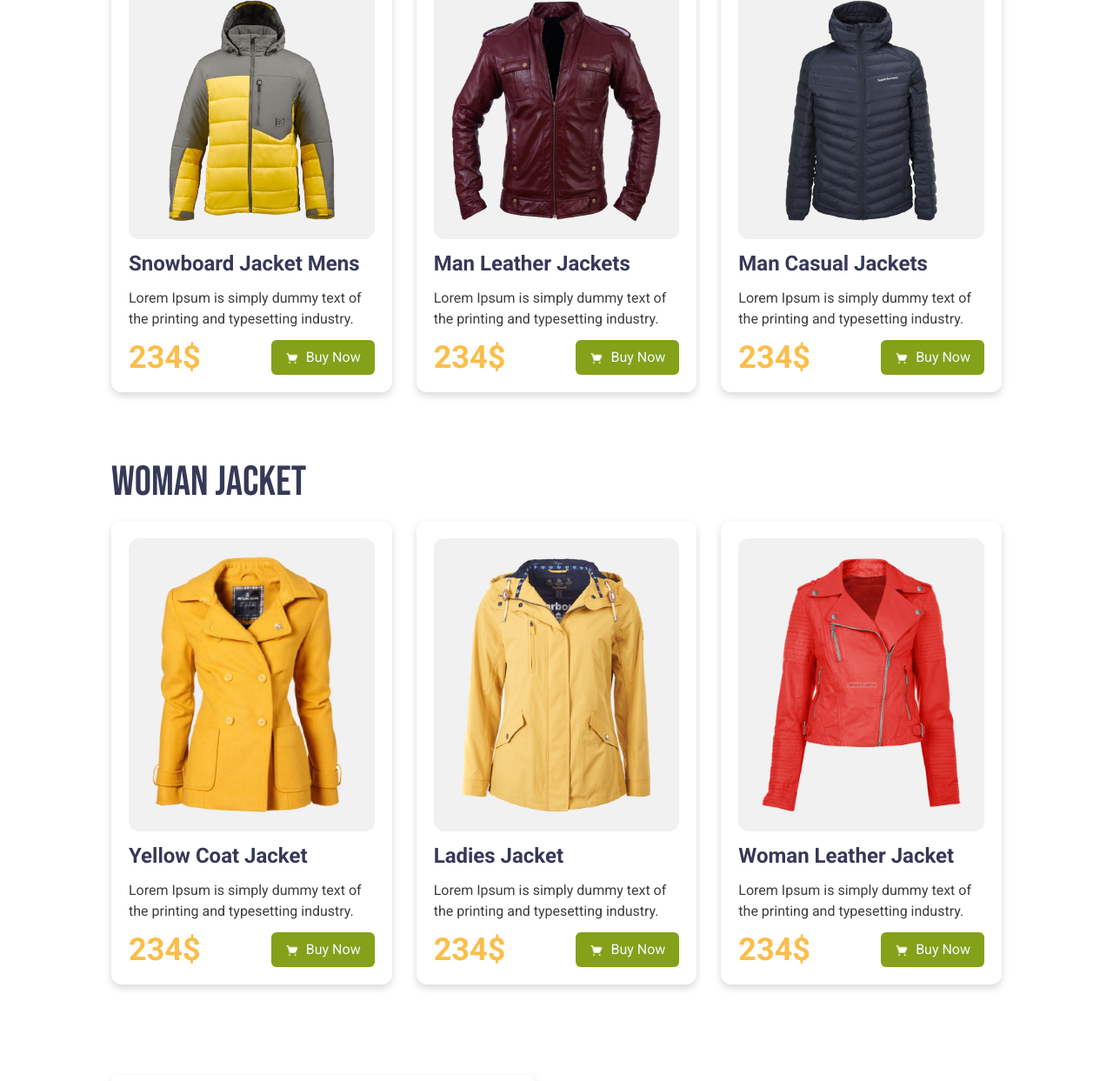
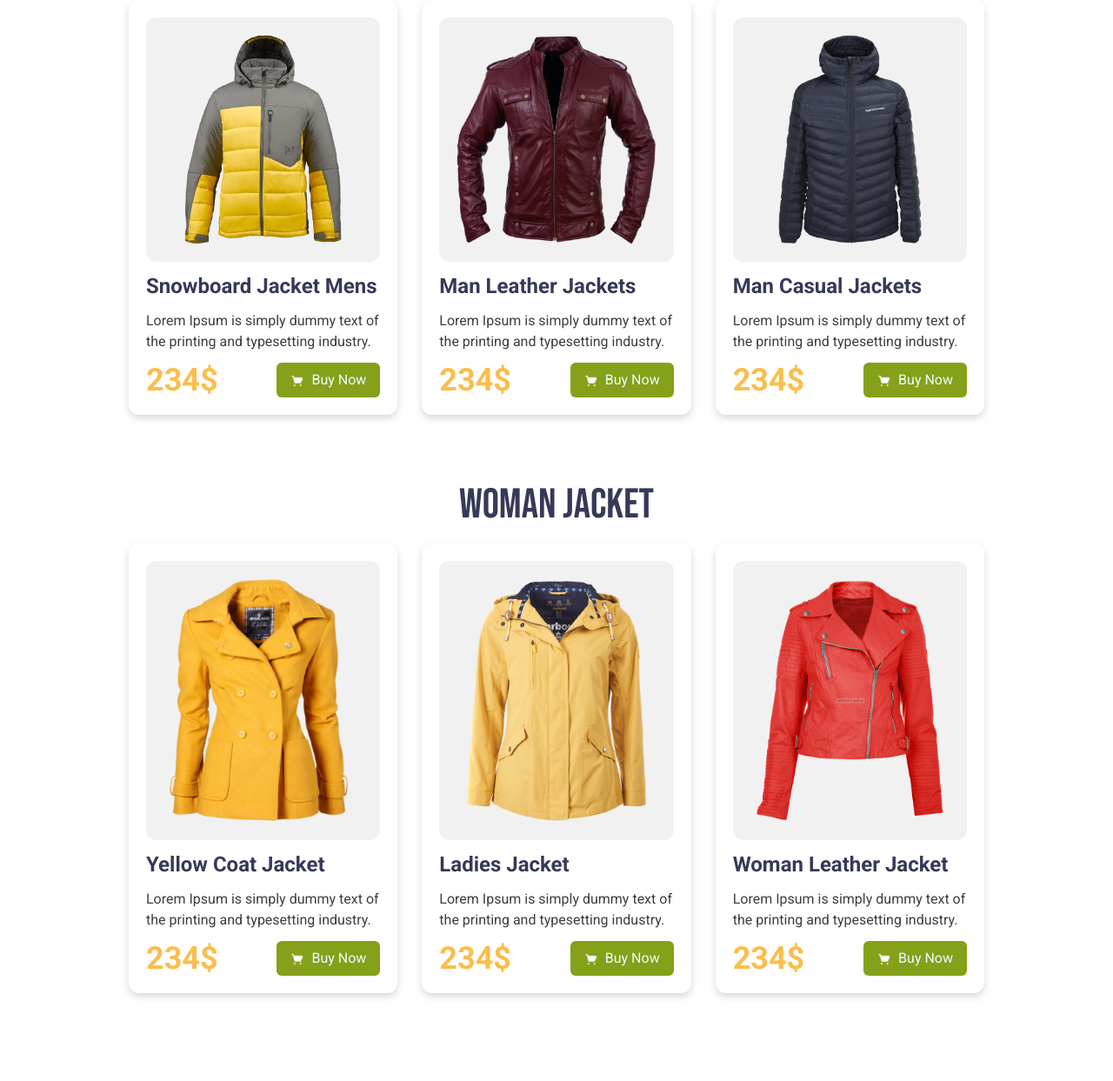
Before and after one commit to ignatius90/penguin-fashion-practice-tailwind, a plain HTML site: page index.html in a window 1280 px wide. Shown: the part 727-1970 px from the top of the page at 87% size. Drawn offline with nearby package versions, Linux system fonts and the light colour scheme.

Commit message:
Responsive done

```diff
--- a/index.html
+++ b/index.html
@@ -43,7 +43,7 @@
           </ul>
         </nav>
       </header>
-      <section class="lg:flex md:flex m-auto max-w-screen-lg justify-around items-center">
+      <section class="lg:flex md:flex p-5 m-auto max-w-screen-lg justify-around items-center">
         <div class="hero-container">
           <h1 class="bebas-neue text-7xl"><span class="text-[#FABE4C]">Be the Penguins</span> <span
               class="text-[#363958]"><br>of Winter</span>
@@ -58,7 +58,7 @@
       </section>
     </section>
 
-    <section class="max-w-screen-lg m-auto py-10">
+    <section class="max-w-screen-lg m-auto px-5 py-10">
       <h2 class="bebas-neue text-5xl mb-5  text-[#363958]">Man Jacket</h2>
       <div class="lg:flex md:flex gap-7 justify-around  m-auto">
         <div class="bg-white rounded-xl drop-shadow-lg p-5">
@@ -94,8 +94,8 @@
         </div>
       </div>
     </section>
-    <section class="max-w-screen-lg m-auto py-10">
-      <h2 class="bebas-neue text-5xl mb-5  text-[#363958]">Woman Jacket</h2>
+    <section class="max-w-screen-lg m-auto px-5 py-10">
+      <h2 class="bebas-neue text-5xl mb-5 sm:text-center text-[#363958]">Woman Jacket</h2>
       <div class="lg:flex md:flex gap-7 justify-around  m-auto">
         <div class="bg-white rounded-xl drop-shadow-lg p-5">
           <img class="bg-[#F1F1F1] rounded-xl p-5 mb-3" src="images/jacket-1.png" alt="">
```
